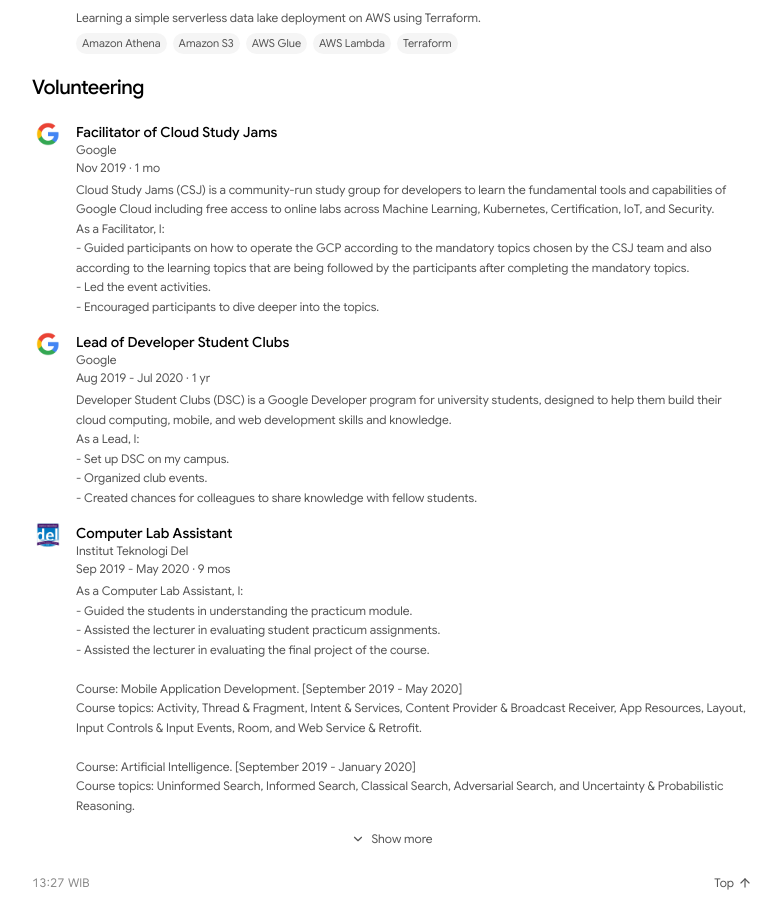
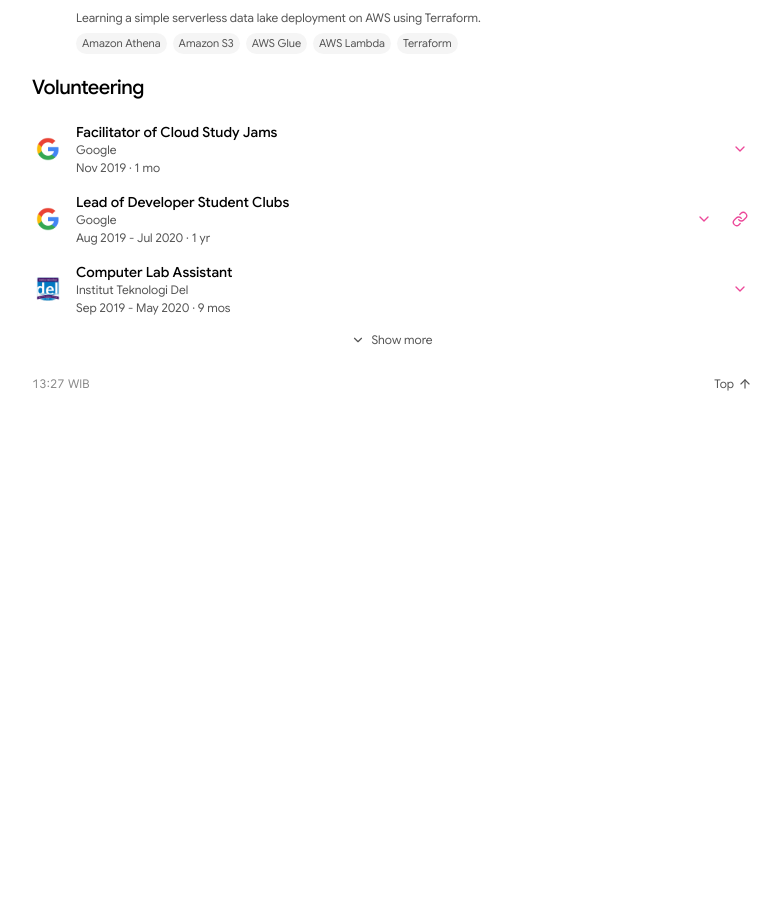
Before and after one commit to andresitorusz/andresitorusz.github.io, a Next.js app: page / in a window 1280 px wide. Shown: the part 1441-2348 px from the top of the page, without its empty margins (248-1029 px from the left). After the commit the page ends 1849 px from the top, so only its background shows below. Built offline with nearby package versions, Linux system fonts and the light colour scheme; no server answers.

Commit message:
chore: hide volunteering content description by default

```diff
--- a/src/components/volunteering.tsx
+++ b/src/components/volunteering.tsx
@@ -1,6 +1,6 @@
 import { useState } from 'react';
-import { ChevronDown } from 'lucide-react';
-import { VOLUNTEERING } from 'data/profile';
+import { ChevronDown, Link as LinkIcon } from 'lucide-react';
+import { VOLUNTEERING, VolunteeringItemData } from 'data/profile';
 import { cn } from 'lib/cn';
 import { Panel } from './section';
 
@@ -15,32 +15,7 @@ export function Volunteering() {
     <Panel id="volunteering" title="Volunteering">
       <div className="space-y-4 py-4">
         {visible.map((item) => (
-          <div key={item.id}>
-            <div className="flex items-start gap-3">
-              {item.logo && (
-                // eslint-disable-next-line @next/next/no-img-element
-                <img
-                  src={item.logo}
-                  alt={`${item.organization} logo`}
-                  width="24"
-                  height="24"
-                  className="mx-1 size-6 shrink-0 object-contain"
-                />
-              )}
-              <div className="min-w-0 flex-1">
-                <h3 className="text-sm font-medium">{item.role ?? item.organization}</h3>
-                <p className="text-xs text-muted">{item.organization}</p>
-                {item.periodText && (
-                  <p className="mt-0.5 text-xs text-muted">{item.periodText}</p>
-                )}
-                {item.description && (
-                  <p className="mt-1 whitespace-pre-line text-xs leading-relaxed text-muted">
-                    {item.description}
-                  </p>
-                )}
-              </div>
-            </div>
-          </div>
+          <VolunteeringRow key={item.id} item={item} />
         ))}
       </div>
       {hiddenCount > 0 && (
@@ -60,3 +35,56 @@ export function Volunteering() {
     </Panel>
   );
 }
+
+function VolunteeringRow({ item }: { item: VolunteeringItemData }) {
+  const [open, setOpen] = useState(false);
+
+  return (
+    <div>
+      <div className="flex items-center gap-3">
+        {item.logo && (
+          // eslint-disable-next-line @next/next/no-img-element
+          <img
+            src={item.logo}
+            alt={`${item.organization} logo`}
+            width="24"
+            height="24"
+            className="mx-1 size-6 shrink-0 object-contain"
+          />
+        )}
+        <div className="min-w-0 flex-1">
+          <h3 className="text-sm font-medium">{item.role ?? item.organization}</h3>
+          {item.role && <p className="text-xs text-muted">{item.organization}</p>}
+          {item.periodText && <p className="mt-0.5 text-xs text-muted">{item.periodText}</p>}
+        </div>
+        <button
+          type="button"
+          onClick={() => setOpen((value) => !value)}
+          aria-expanded={open}
+          aria-label={open ? 'Hide description' : 'Show description'}
+          className="flex size-6 shrink-0 items-center justify-center text-accent transition-opacity duration-150 hover:opacity-80"
+        >
+          <ChevronDown
+            className={cn('size-4 transition-transform duration-200', open && 'rotate-180')}
+          />
+        </button>
+        {item.credentialUrl && (
+          <a
+            href={item.credentialUrl}
+            target="_blank"
+            rel="noopener noreferrer"
+            aria-label={`Credential for ${item.organization}`}
+            className="flex size-6 shrink-0 items-center justify-center text-accent transition-opacity duration-150 hover:opacity-80"
+          >
+            <LinkIcon className="size-4" />
+          </a>
+        )}
+      </div>
+      {open && item.description && (
+        <p className="mt-1 whitespace-pre-line pl-11 pr-4 text-xs leading-relaxed text-muted">
+          {item.description}
+        </p>
+      )}
+    </div>
+  );
+}
--- a/src/data/profile.ts
+++ b/src/data/profile.ts
@@ -276,6 +276,7 @@ export type VolunteeringItemData = {
   role?: string;
   periodText?: string;
   description?: string;
+  credentialUrl?: string;
 };
 
 // From temp/volunteering.txt.
@@ -295,6 +296,7 @@ export const VOLUNTEERING: VolunteeringItemData[] = [
     logo: '/assets/logos/google.png',
     role: 'Lead of Developer Student Clubs',
     periodText: 'Aug 2019 - Jul 2020 · 1 yr',
+    credentialUrl: 'https://drive.google.com/file/d/1EfzH89gUANt5s6FDtjyrcXpEsqhHAQPG/view?usp=sharing',
     description:
       'Developer Student Clubs (DSC) is a Google Developer program for university students, designed to help them build their cloud computing, mobile, and web development skills and knowledge.\nAs a Lead, I:\n- Set up DSC on my campus.\n- Organized club events.\n- Created chances for colleagues to share knowledge with fellow students.'
   },
```
